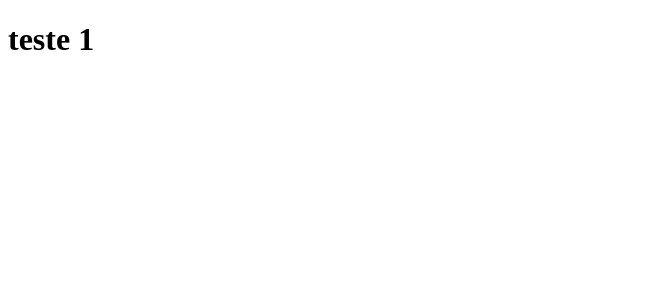
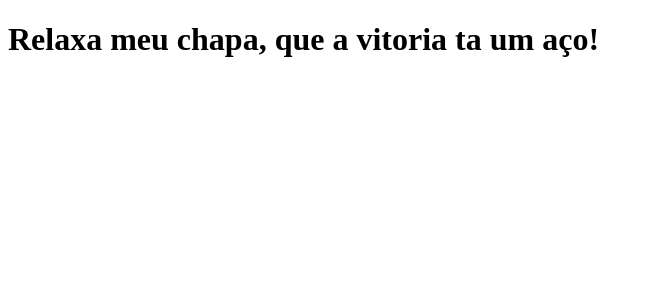
Before and after one commit to DevLeoZ/clone-tabnews, a Next.js app: page / in a window 1280 px wide. Shown: the top 300 px of the page, without its empty margins (0-652 px from the left). Built offline with nearby package versions, Linux system fonts and the light colour scheme.

Commit message:
modifica a frase

```diff
--- a/pages/index.js
+++ b/pages/index.js
@@ -1,5 +1,5 @@
 function Home(){
-    return <h1>teste 1</h1>
+    return <h1>Relaxa meu chapa, que a vitoria ta um aço!</h1>
 }
 
 
```
